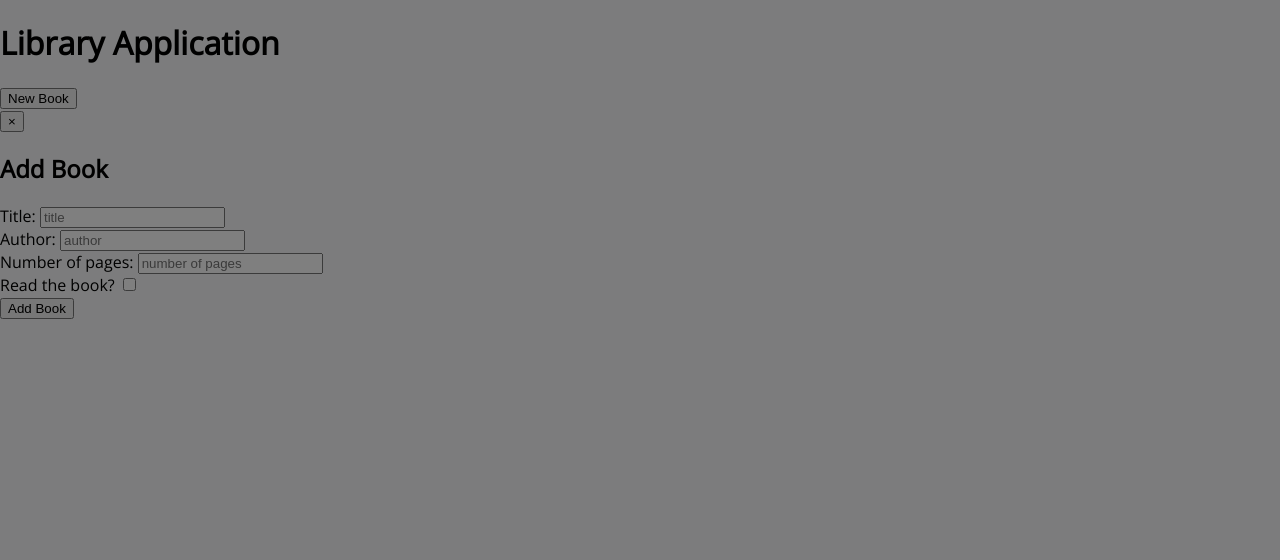
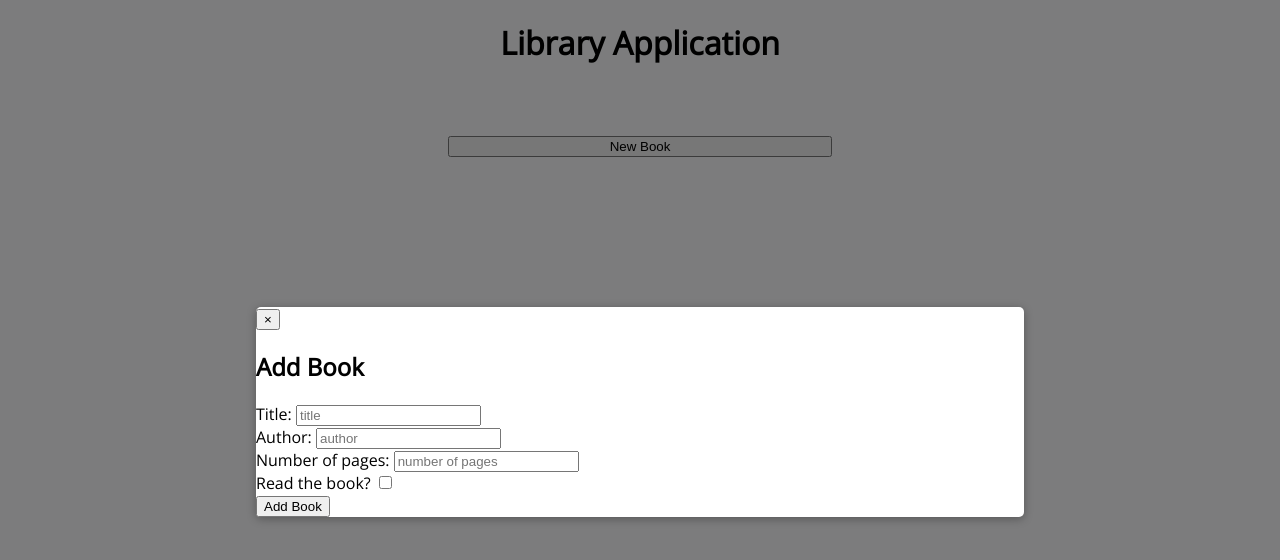
Before and after one commit to Jmagero/library, a plain HTML site: page index.html in a window 1280 px wide. Both pictures are taken after a click on the button "New Book". Drawn offline with nearby package versions, Linux system fonts and the light colour scheme.

Commit message:
Add style to heading & form

```diff
--- a/style.css
+++ b/style.css
@@ -30,3 +30,27 @@ body {
 .backdrop.display {
   display: block;
 }
+
+.heading {
+  text-align: center;
+}
+
+.heading button {
+  width: 30%;
+  margin: 50px auto;
+}
+
+.form-container {
+  background-color: #fff;
+  border-radius: 5px;
+  box-shadow: 0 2px 10px rgba(0, 0, 0, 0.3);
+  width: 60%;
+  margin: 100px auto;
+  position: relative;
+  display: none;
+}
+
+.form-container.visible {
+  display: block;
+  z-index: 100;
+}
```
